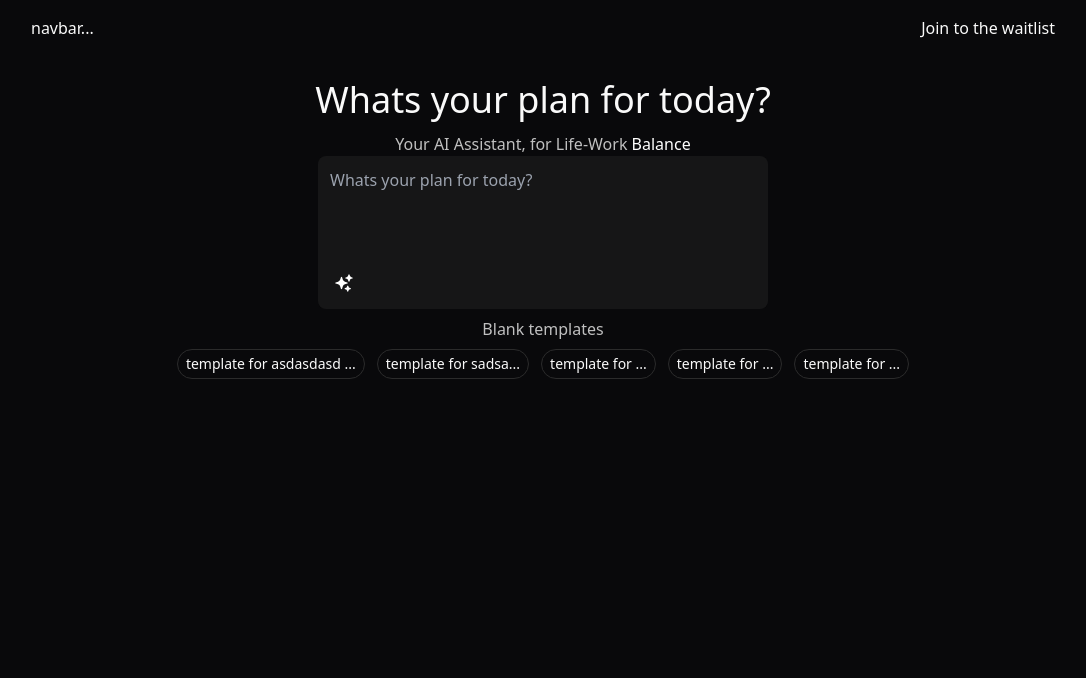
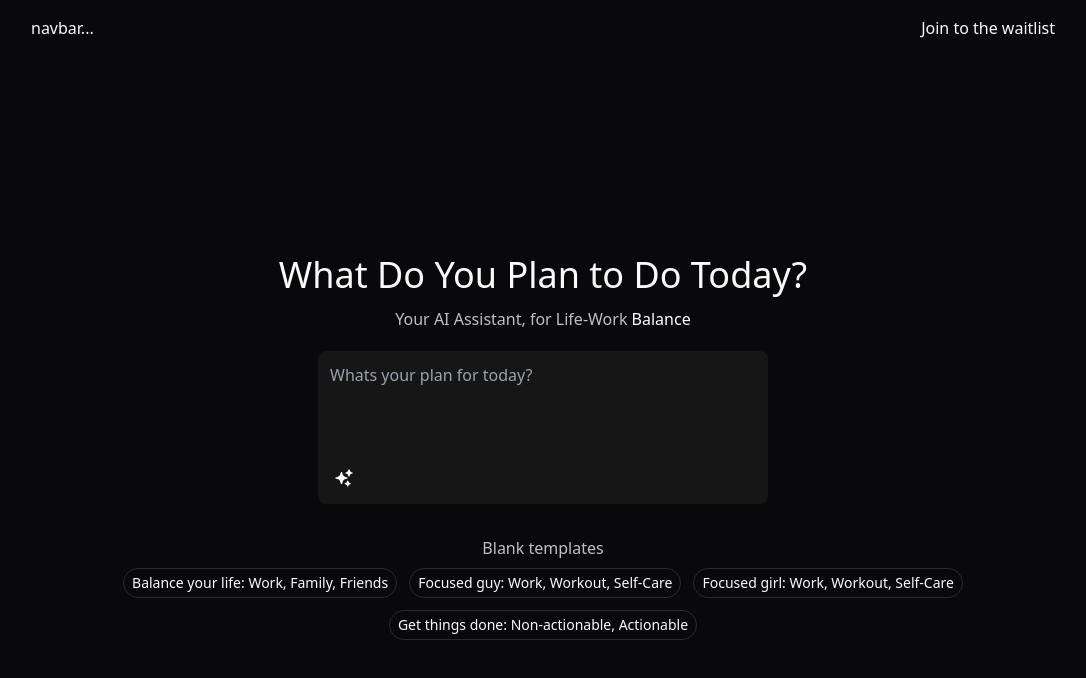
Before and after one commit to jdesignermayor/actionize-app, a Next.js app: page / in a window 1280 px wide. Shown: the top 678 px of the page, without its empty margins (97-1183 px from the left). Built offline with nearby package versions, Linux system fonts and the light colour scheme.

Commit message:
feat: integrating scroll anchor, markdown intepretation, scroll down functionality

```diff
--- a/app/components/aiMessageCard.tsx
+++ b/app/components/aiMessageCard.tsx
@@ -1,9 +1,30 @@
 import { Card, CardContent } from "@/components/ui/card";
+import Markdown from 'react-markdown'
+
 
 export default function AIMessageCard({ message }: { message: any }) {
-    return <Card className="bg-[#1b1b1b]">
-    <CardContent className="flex items-center p-4 gap-2 ">
-        <p>AI: {message}</p>
-    </CardContent>
-</Card>
+    return <>
+        <Card className="bg-[#1b1b1b]">
+            <CardContent className="flex items-center p-4 gap-2 ">
+                {message.parts.map((part: any, index: number) => {
+                    // text parts:
+                    if (part.type === 'text') {
+                        return <div key={index}><Markdown>{part.text}</Markdown></div>;
+                    }
+
+                    if (part.type === 'reasoning') {
+                        return (
+                            <pre key={index}>
+                                {part.details.map((detail: any) =>
+                                    detail.type === 'text' ? detail.text : '<redacted>',
+                                )}
+                            </pre>
+                        );
+                    }
+                })}
+            </CardContent>
+        </Card>
+
+    </>
+
 }
--- a/app/components/chatbot.tsx
+++ b/app/components/chatbot.tsx
@@ -4,44 +4,99 @@ import { useChat } from '@ai-sdk/react';
 import dialogs from '../utils/dialogs';
 import { Tooltip, TooltipProvider, TooltipTrigger, TooltipContent } from '@/components/ui/tooltip';
 import Ship from './ship';
-import { useEffect, useState } from 'react';
+import { useEffect, useRef, useState } from 'react';
 import UserMessageCard from './userMessageCard';
 import AIMessageCard from './aiMessageCard';
+import Loader from "react-spinners/PulseLoader";
 
 export default function Chatbot() {
-    const { messages, input, status,isLoading, handleInputChange, handleSubmit } = useChat({});
+    const { messages, input, status, stop, handleInputChange, handleSubmit } = useChat({});
     const [isDataLoaded, setIsDataLoaded] = useState(false);
+    const chatbotAreaRef = useRef<HTMLDivElement>(null);
+    const [isScrollUp, setIsScrollUp] = useState(false);
+    const prevScrollPos = useRef(0);
+
+
+    const scrollToBottom = () => {
+        chatbotAreaRef.current?.scrollTo({ top: chatbotAreaRef.current?.scrollHeight, behavior: 'smooth' });
+    }
+
+    const handleScroll = (event: any) => {
+        const currentScrollPos = event.target.scrollTop;
+
+        if (currentScrollPos < prevScrollPos.current) {
+            setIsScrollUp(true);
+        }
+
+        if (prevScrollPos.current === 0) {
+            setIsScrollUp(false);
+        }
+
+        prevScrollPos.current = currentScrollPos;
+    };
+
+
+    useEffect(() => { scrollToBottom() }, [messages]);
 
     useEffect(() => {
         setIsDataLoaded(messages?.length <= 0);
     }, [messages]);
 
     return <>
-        {isDataLoaded && <div className="flex flex-col gap-3 items-center pt-[25px]">
-            <h1 className=" font-medium text-4xl">Whats your plan for today?</h1>
+        {isDataLoaded && <div className="flex flex-col gap-3 items-center pt-[25vh] py-5">
+            <h1 className=" font-medium text-4xl">What Do You Plan to Do Today?</h1>
             <p className=" font-medium text-md text-gray-main">Your AI Assistant, for Life-Work <span className="text-white">Balance</span></p>
         </div>}
 
-        <div className={(isDataLoaded && 'hidden ') + 'w-full  h-[74vh] overflow-y-auto flex flex-col gap-2 '}>
+        <div ref={chatbotAreaRef} className={(isDataLoaded && 'hidden ') + 'w-full  h-[75vh] overflow-y-auto flex flex-col gap-2 '} onScroll={handleScroll}>
+            {isScrollUp && <div className="absolute">
+                <button type="button" className='absolute w-9 h-9 flex justify-center items-center top-[18px] right-[15px] bg-primary-main rounded-md p-2 text-black' onClick={() => scrollToBottom()}>
+                    <svg xmlns="http://www.w3.org/2000/svg" viewBox="0 0 24 24" fill="currentColor" className="size-6">
+                        <path fillRule="evenodd" d="M12 2.25a.75.75 0 0 1 .75.75v16.19l6.22-6.22a.75.75 0 1 1 1.06 1.06l-7.5 7.5a.75.75 0 0 1-1.06 0l-7.5-7.5a.75.75 0 1 1 1.06-1.06l6.22 6.22V3a.75.75 0 0 1 .75-.75Z" clipRule="evenodd" />
+                    </svg>
+
+                </button>
+            </div>}
             <div className='w-[450px] flex flex-col gap-4'>
                 {messages.map(message => (
                     <div key={message.id}>
-                        {message.role === 'user' ? <UserMessageCard message={message.content} /> : <AIMessageCard message={JSON.stringify(message.parts)} />}
+                        {message.role === 'user' ? <UserMessageCard message={message.content} /> : <AIMessageCard message={message} />}
                     </div>
                 ))}
             </div>
+
         </div>
 
         <form onSubmit={handleSubmit} className={'bottom-0 flex flex-col gap-2 pb-7 ' + (!isDataLoaded ? 'absolute' : ' relative justify-center items-center')}>
             <div className='flex flex-col gap-2'>
-            {isLoading && <div className="left-0 w-full h-full bg-black bg-opacity-50 z-10">loanding...</div>}
+
+                {status === 'submitted' || status === 'streaming' && <div className="left-0 w-full h-fullz-10"><Loader
+                    color={'#C0C0C0'}
+                    loading={true}
+                    size={15}
+                    aria-label="Loading Spinner"
+                    data-testid="loader"
+                /></div>}
                 <div className=' select-none bg-[#27272777] backdrop-blur-xl  rounded-lg w-[450px] border-[#3a3a3a]'>
                     <textarea name="prompt" placeholder={dialogs.chatbotTexts.placeholder} className='dark overflow-hidden  sheme resize-none focus:outline-none bg-transparent w-[380px] h-[95px] p-3' onChange={handleInputChange} value={input}></textarea>
-                    {input?.length > 0 && <button type="submit" className='absolute w-9 h-9 flex justify-center items-center top-[18px] right-[15px] bg-primary-main rounded-md p-2 text-black'>
-                        <svg xmlns="http://www.w3.org/2000/svg" fill="none" viewBox="0 0 24 24" strokeWidth={1.5} stroke="currentColor" className="size-6">
-                            <path strokeLinecap="round" strokeLinejoin="round" d="m16.49 12 3.75 3.75m0 0-3.75 3.75m3.75-3.75H3.74V4.499" />
-                        </svg>
-                    </button>}
+                    {(status === 'streaming') && (
+                        <>
+                            <button type="button" className='absolute w-9 h-9 flex justify-center items-center top-[18px] right-[15px] bg-primary-main rounded-md p-2 text-black' onClick={() => stop()}>
+                                <svg xmlns="http://www.w3.org/2000/svg" viewBox="0 0 24 24" fill="currentColor" className="size-6">
+                                    <path fillRule="evenodd" d="M2.25 12c0-5.385 4.365-9.75 9.75-9.75s9.75 4.365 9.75 9.75-4.365 9.75-9.75 9.75S2.25 17.385 2.25 12Zm6-2.438c0-.724.588-1.312 1.313-1.312h4.874c.725 0 1.313.588 1.313 1.313v4.874c0 .725-.588 1.313-1.313 1.313H9.564a1.312 1.312 0 0 1-1.313-1.313V9.564Z" clipRule="evenodd" />
+                                </svg>
+                            </button>
+                        </>
+                    )}
+                    {(status !== 'streaming' && input?.length > 0) && (
+                        <>
+                            <button type="submit" className='absolute w-9 h-9 flex justify-center items-center top-[18px] right-[15px] bg-primary-main rounded-md p-2 text-black'>
+                                <svg xmlns="http://www.w3.org/2000/svg" fill="none" viewBox="0 0 24 24" strokeWidth={1.5} stroke="currentColor" className="size-6">
+                                    <path strokeLinecap="round" strokeLinejoin="round" d="m16.49 12 3.75 3.75m0 0-3.75 3.75m3.75-3.75H3.74V4.499" />
+                                </svg>
+                            </button>
+                        </>
+                    )}
                     <div className='flex p-2'>
                         <TooltipProvider>
                             <Tooltip>
@@ -52,7 +107,7 @@ export default function Chatbot() {
                                         </svg>
                                     </button>
                                 </TooltipTrigger>
-                                <TooltipContent>
+                                <TooltipContent>-
                                     <p>Enhance prompt</p>
                                 </TooltipContent>
                             </Tooltip>
@@ -60,15 +115,16 @@ export default function Chatbot() {
                     </div>
                 </div>
             </div>
-            <p className=" text-gray-main">Blank templates </p>
-            <div className="flex flex-row gap-3 items-center justify-center">
-                <Ship text='template for asdasdasd ...' />
-                <Ship text='template for sadsa...' />
-                <Ship text='template for ...' />
-                <Ship text='template for ...' />
-                <Ship text='template for ...' />
-            </div>
+            {isDataLoaded && <div className=' py-6 flex flex-col gap-2 justify-center items-center'>
+                <p className=" text-gray-main">Blank templates </p>
+                <div className="flex flex-wrap gap-3 items-center justify-center max-w-[55em]">
+                    {
+                        dialogs.chatbotTexts.defaultTeamplates.map((template: any, index: number) => {
+                            return <Ship text={template.title} key={index} />
+                        })
+                    }
+                </div>
+            </div>}
         </form>
-
     </>
 }
--- a/app/components/userMessageCard.tsx
+++ b/app/components/userMessageCard.tsx
@@ -5,7 +5,7 @@ export default function UserMessageCard({ message }: { message: string }) {
     return <Card className=" bg-[#1b1b1b]">
         <CardContent className="flex items-center p-4 gap-2 ">
             <Avatar>
-                <AvatarImage src="https://github.com/shadcn.png" />
+                <AvatarImage src="https://pbs.twimg.com/profile_images/1883736778974130176/h6vWOb-x_400x400.jpg" />
                 <AvatarFallback>CN</AvatarFallback>
             </Avatar>
             <p>Me: {message}</p>
--- a/app/utils/dialogs.ts
+++ b/app/utils/dialogs.ts
@@ -2,6 +2,19 @@ const dialogs =
 {
     chatbotTexts: {
         placeholder: 'Whats your plan for today?',
+        defaultTeamplates: [
+            {
+                title: 'Balance your life: Work, Family, Friends',
+            },
+            {
+                title: 'Focused guy: Work, Workout, Self-Care',
+            },
+            {
+                title: 'Focused girl: Work, Workout, Self-Care',
+            },
+            {
+                title: 'Get things done: Non-actionable, Actionable',
+            }]
     },
     mainPage: {
         title: 'Whats your plan for today?',
--- a/package.json
+++ b/package.json
@@ -22,6 +22,8 @@
     "next": "15.1.7",
     "react": "^19.0.0",
     "react-dom": "^19.0.0",
+    "react-markdown": "^10.0.1",
+    "react-spinners": "^0.15.0",
     "react-textarea-autosize": "^8.5.7",
     "tailwind-merge": "^3.0.2",
     "tailwindcss-animate": "^1.0.7",
```
